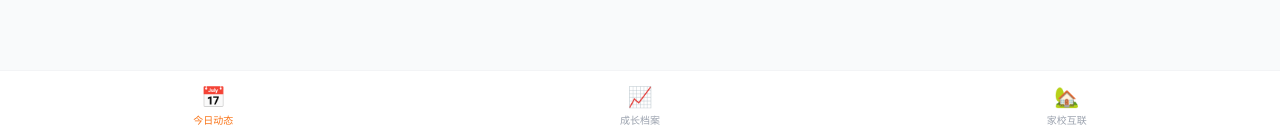
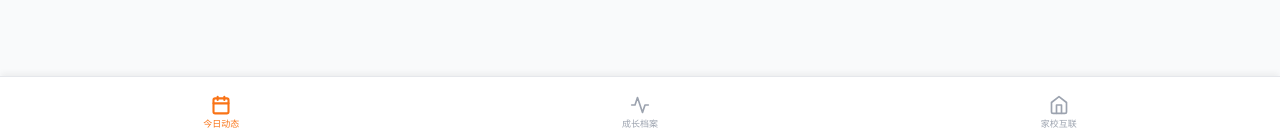
Before and after one commit to rf2025up/arkall, a React (Vite) app in the folder arkok-v2/client/: page /parent in a window 1280 px wide. Shown: the part 660-797 px from the top of the page. Built offline with nearby package versions, Linux system fonts and the light colour scheme.

Commit message:
feat: 家长端底部 Tab UI 重新设计
- 使用 SVG 图标替代 Emoji（日历、心电图、房屋）
- 统一与教师端一致的阴影、激活态样式
- 适配底部安全区

```diff
--- a/arkok-v2/client/src/pages/parent/ParentLayout.tsx
+++ b/arkok-v2/client/src/pages/parent/ParentLayout.tsx
@@ -105,39 +105,47 @@ const ParentLayout: React.FC = () => {
                 <Outlet context={{ student: currentStudent }} />
             </div>
 
-            {/* 底部 Tab 导航 */}
-            <div className="fixed bottom-0 left-0 right-0 bg-white border-t border-gray-100 pb-[env(safe-area-inset-bottom)] z-20">
-                <div className="flex">
+            {/* 底部 Tab 导航 - 基于教师端 UI 设计语言 */}
+            <div className="fixed bottom-0 left-0 right-0 bg-white border-t border-gray-200 pb-[env(safe-area-inset-bottom)] pt-2 px-3 flex justify-around items-center z-[9999] shadow-[0_-4px_6px_-1px_rgba(0,0,0,0.05)] h-16">
                 {/* 今日动态 */}
                 <button
                     onClick={() => switchTab('today')}
-                        className={`flex-1 py-3 flex flex-col items-center justify-center transition-colors ${activeTab === 'today' ? 'text-orange-500' : 'text-gray-400'
+                    className={`flex flex-col items-center justify-center p-1 transition-colors flex-1 ${activeTab === 'today' ? 'text-orange-500' : 'text-gray-400 hover:text-gray-600'
                         }`}
                 >
-                        <span className="text-xl mb-0.5">{activeTab === 'today' ? '📅' : '📆'}</span>
-                        <span className="text-[10px] font-bold">今日动态</span>
+                    <svg xmlns="http://www.w3.org/2000/svg" width="20" height="20" viewBox="0 0 24 24" fill="none" stroke="currentColor" strokeWidth={activeTab === 'today' ? 2.5 : 2} strokeLinecap="round" strokeLinejoin="round">
+                        <rect width="18" height="18" x="3" y="4" rx="2" ry="2" />
+                        <line x1="16" x2="16" y1="2" y2="6" />
+                        <line x1="8" x2="8" y1="2" y2="6" />
+                        <line x1="3" x2="21" y1="10" y2="10" />
+                    </svg>
+                    <span className="text-[9px] mt-0.5 font-medium">今日动态</span>
                 </button>
 
                 {/* 成长档案 */}
                 <button
                     onClick={() => switchTab('growth')}
-                        className={`flex-1 py-3 flex flex-col items-center justify-center transition-colors ${activeTab === 'growth' ? 'text-orange-500' : 'text-gray-400'
+                    className={`flex flex-col items-center justify-center p-1 transition-colors flex-1 ${activeTab === 'growth' ? 'text-orange-500' : 'text-gray-400 hover:text-gray-600'
                         }`}
                 >
-                        <span className="text-xl mb-0.5">{activeTab === 'growth' ? '📊' : '📈'}</span>
-                        <span className="text-[10px] font-bold">成长档案</span>
+                    <svg xmlns="http://www.w3.org/2000/svg" width="20" height="20" viewBox="0 0 24 24" fill="none" stroke="currentColor" strokeWidth={activeTab === 'growth' ? 2.5 : 2} strokeLinecap="round" strokeLinejoin="round">
+                        <polyline points="22 12 18 12 15 21 9 3 6 12 2 12" />
+                    </svg>
+                    <span className="text-[9px] mt-0.5 font-medium">成长档案</span>
                 </button>
 
                 {/* 家校互联 */}
                 <button
                     onClick={() => switchTab('connect')}
-                        className={`flex-1 py-3 flex flex-col items-center justify-center transition-colors ${activeTab === 'connect' ? 'text-orange-500' : 'text-gray-400'
+                    className={`flex flex-col items-center justify-center p-1 transition-colors flex-1 ${activeTab === 'connect' ? 'text-orange-500' : 'text-gray-400 hover:text-gray-600'
                         }`}
                 >
-                        <span className="text-xl mb-0.5">{activeTab === 'connect' ? '🏠' : '🏡'}</span>
-                        <span className="text-[10px] font-bold">家校互联</span>
+                    <svg xmlns="http://www.w3.org/2000/svg" width="20" height="20" viewBox="0 0 24 24" fill="none" stroke="currentColor" strokeWidth={activeTab === 'connect' ? 2.5 : 2} strokeLinecap="round" strokeLinejoin="round">
+                        <path d="m3 9 9-7 9 7v11a2 2 0 0 1-2 2H5a2 2 0 0 1-2-2z" />
+                        <polyline points="9 22 9 12 15 12 15 22" />
+                    </svg>
+                    <span className="text-[9px] mt-0.5 font-medium">家校互联</span>
                 </button>
-                </div>
             </div>
         </div>
     );
```
Lines whose indentation alone changed are shown as unchanged.
